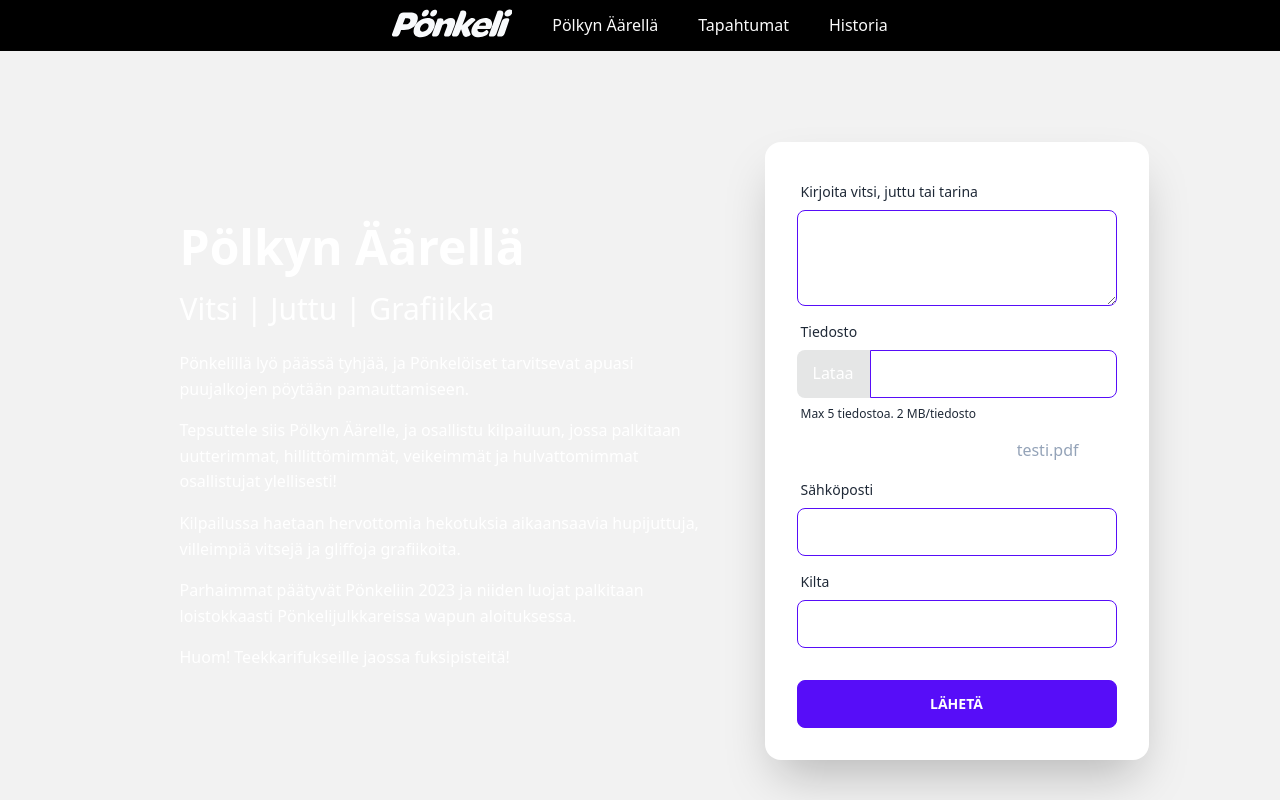
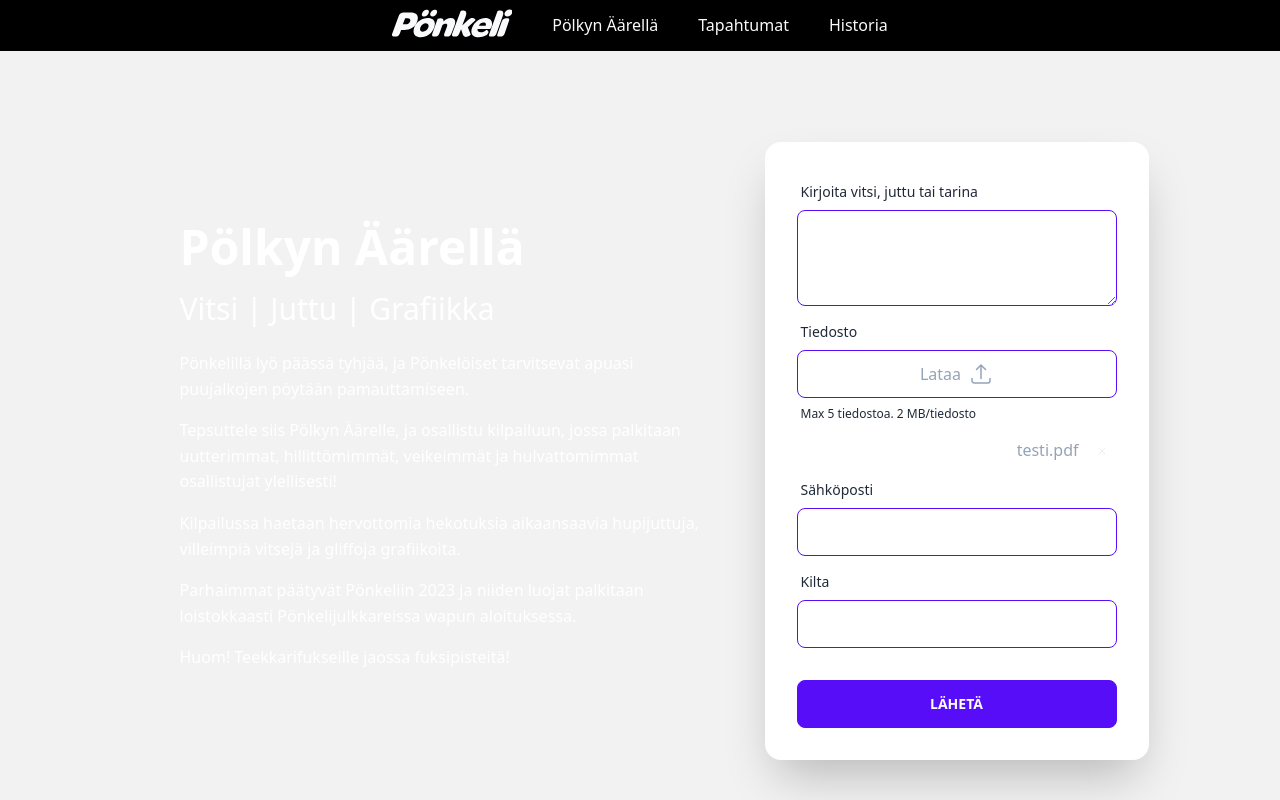
Before and after one commit to kolmeseiska/next-wappulehti, a Next.js app: page /kisa in a window 1280 px wide. Shown: the top 800 px of the page. Built offline with nearby package versions, Linux system fonts and the light colour scheme.

Commit message:
Stylize form components

```diff
--- a/components/FileInput.tsx
+++ b/components/FileInput.tsx
@@ -6,18 +6,24 @@ type Props = {}
 const FileInput = (props: Props) => {
   return (
     <div className='form-control'>
-      <label className='label border-primary-focus'>
+      <label className='label'>
         <span className='label-text'>Tiedosto</span>
       </label>
       <input type='file' name='uploadfile' id='attachment' className='hidden' />
-      <label htmlFor='attachment' className='input-group'>
-        <span className='input-primary' tabIndex={0}>
+      <label htmlFor='attachment'>
+        <span
+          role='button'
+          className='input input-primary flex text-slate-400 hover:text-slate-200 items-center justify-center gap-2'
+          tabIndex={0}
+        >
           Lataa
+          <svg xmlns='http://www.w3.org/2000/svg' fill='none' viewBox='0 0 24 24' strokeWidth={1.5} stroke='currentColor' className='w-6 h-6'>
+            <path strokeLinecap='round' strokeLinejoin='round' d='M3 16.5v2.25A2.25 2.25 0 005.25 21h13.5A2.25 2.25 0 0021 18.75V16.5m-13.5-9L12 3m0 0l4.5 4.5M12 3v13.5' />
+          </svg>
         </span>
-        <div className='input input-primary w-full max-w-xs focus'  />
       </label>
       <label className='label'>
-        <span className='label-text-alt'>Max 5 tiedostoa. 2 MB/tiedosto </span>
+        <span className='label-text-alt'>Max 5 tiedostoa. 2 MB/tiedosto</span>
       </label>
       <FilePreview
         onRemove={(e: React.MouseEvent<HTMLButtonElement>) => {
@@ -25,7 +31,8 @@ const FileInput = (props: Props) => {
         }}
         files={[
           { lastModified: 1234, name: 'testi.pdf' }
-        ]} />
+        ]}
+      />
     </div>
   )
 }
--- a/components/FilePreview.tsx
+++ b/components/FilePreview.tsx
@@ -17,12 +17,12 @@ const FilePreview = ({ files, onRemove }: Props) => {
       {files.map((f) => {
         return (
           <ol key={f.lastModified}>
-            <li className='flex justify-end mt-2'>
+            <li className='flex justify-end items-center mt-2'>
               <div key={f.name} className='text-slate-400 mx-2'>
                 {f.name}
               </div>
               <button
-                className='btn btn-ghost btn-xs'
+                className='btn btn-ghost focus:outline-primary-focus focus:border-primary hover:border-primary text-slate-200 btn-xs'
                 onClick={onRemove}
               >
                 <svg
@@ -36,7 +36,8 @@ const FilePreview = ({ files, onRemove }: Props) => {
                   <path
                     strokeLinecap='round'
                     strokeLinejoin='round'
-                    d='M6 18 18 6M6 6l12 12' />
+                    d='M6 18 18 6M6 6l12 12'
+                  />
                 </svg>
               </button>
             </li>
--- a/components/Form.js
+++ b/components/Form.tsx
@@ -21,7 +21,7 @@ const Form = () => {
         <label className='label'>
           <span className='label-text'>Kilta</span>
         </label>
-        <select type='text' name='guild' className='select select-primary w-full max-w-xs'>
+        <select name='guild' className='select select-primary w-full max-w-xs'>
           <option hidden value=''>Valitse</option>
           <option value='Adamas'>Adamas</option>
           <option value='Digit'>Digit</option>
```
